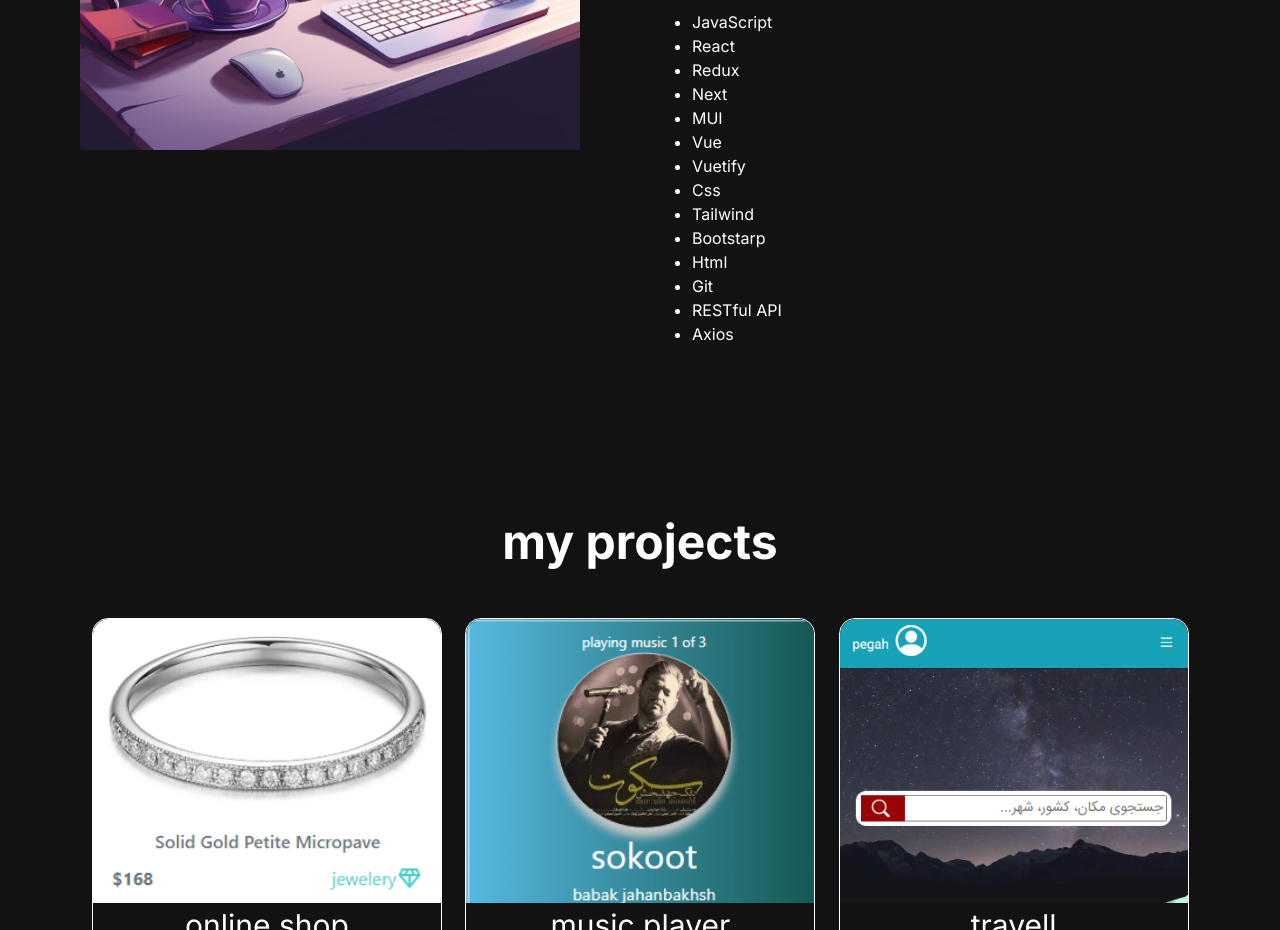
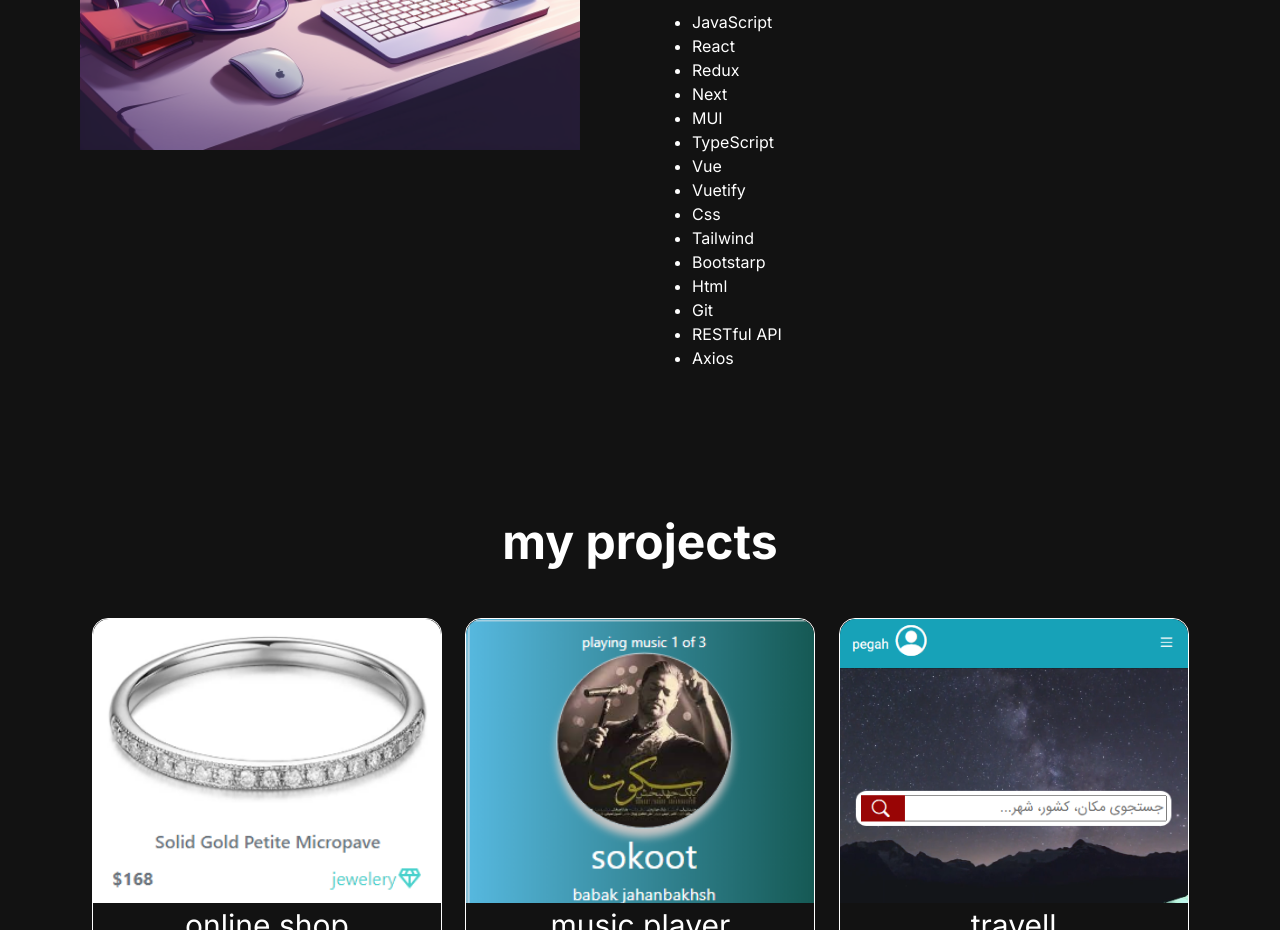
Before and after one commit to pegahTavakoli17/portfolio, a Next.js app: page / in a window 1280 px wide. Shown: the part 1160-2090 px from the top of the page. Built offline with nearby package versions, Linux system fonts and the light colour scheme.

Commit message:
change in skills

```diff
--- a/src/app/components/AboutMeSection.jsx
+++ b/src/app/components/AboutMeSection.jsx
@@ -21,6 +21,7 @@ export default function AboutMeSection() {
           <li>Redux</li>
           <li>Next</li>
           <li>MUI</li>
+          <li>TypeScript</li>
           <li>Vue</li>
           <li>Vuetify</li>
           <li>Css</li>
```
